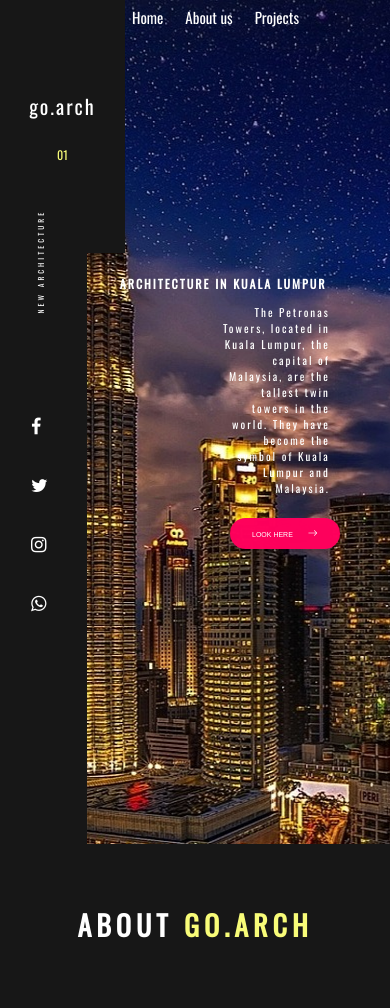
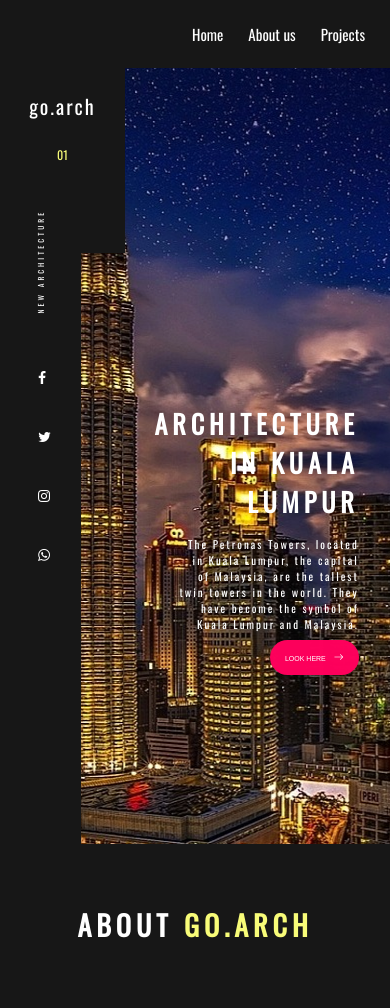
Before and after one commit to DahbOne1/Architect.go, a plain HTML site: page index.html in a window 390 px wide. Shown: the top 1008 px of the page. Drawn offline with nearby package versions, Linux system fonts and the light colour scheme.

Commit message:
second version

```diff
--- a/css/index.css
+++ b/css/index.css
@@ -13,15 +13,19 @@ body{
 header{
     margin-top: 0;
     width: 100%;
-    background-color: transparent;
     position: fixed;
     z-index: 100;
+    height: 8vh;
+    background-color: #171717;
+    display: flex;
+    align-items: center;
+    justify-content: flex-end;
 }
 
 header ul{
     display: flex;
     gap: 45px;
-    margin-left: 50%;
+    margin-right: 50px;
 }
 
 header ul li a{
@@ -30,14 +34,9 @@ header ul li a{
 }
 
 
-header ul li:hover{
-    background-color: #1717175c;
-    border-radius: 2px;
-    cursor: pointer;
-}
-
 header ul li a:hover{
     color: #F8FC78;
+    cursor: pointer;
 }
 
 /*Estilos generales de las listas*/
@@ -51,7 +50,6 @@ a{
     text-decoration: none;
     color: #ffffff;
 }
-
 
 /*Estilo del aside*/
 aside{
@@ -85,14 +83,13 @@ aside{
 }
 
 #icons_social{
-    width: 50%;
+    width: 65%;
     height: 70%;
     display: flex;
     flex-direction: column;
     color: #ffffff;
     background-color: #171717;
 }
-
 
 #icons_social span{
     font-size: 10px;
@@ -124,36 +121,37 @@ aside{
     background-position: 35% 35%;
 }
 
-#home h1, #home p, #home button{
-    display: inline-block;
+#home article{
+    width: 70%;
+    height: 70%;
+    display: flex;
+    flex-direction: column;
+    align-items: flex-end;
+    justify-content: flex-end;
 }
 
 #home h1{
-    margin-top: 15%;
-    margin-left: 6%;
     font-size: 40px;
-    letter-spacing: 12px;
+    letter-spacing: 10px;
+    text-align: right;
 }
 
 #home p{
     width: 390px;
-    margin-top: 10px;
-    margin-left: 33.5%;
     font-size: 15px;
     text-align: right;
     letter-spacing: 2px;
+    margin-top: 15px;
 }
 
 #home button{
-    display: block;
-    margin-top: 20px;
-    margin-left: 63%;
     background-color: rgba(255, 0, 93, 0.989);
     color: #ffffff;
     font-size: 12px;
     padding: 15px 35px;
     border: none;
     border-radius: 45px;
+    margin-top: 8px;
 }
 
 #home button:hover{
@@ -278,7 +276,6 @@ h5{
 }
 
 #projects article div:hover{
-    cursor: pointer;
     filter: opacity(.9);
 }
 
@@ -369,7 +366,8 @@ footer span a{
     }
 
     #icons_social ul{
-        margin-left: 4px;
+        margin-left: 6px;
+        margin-top: 100px;
     }
 
     #icons_social ul li a{
@@ -382,27 +380,22 @@ footer span a{
     }
 
     #home h1{
-        margin-top: 280px;
         font-size: 25px;
         letter-spacing: 5px;
     }
 
     #home p{
         font-size: 12px;
-        margin-top: 10px;
-        margin-left: 105px;
     }
 
     #home button{
-        margin-top: 20px;
-        margin-left: 514px;
         font-size: 12px;
-        padding: 12px 28px;
+        padding: 12px 15px;
     }
 
     button i{
         font-size: 15px;
-        margin-left: 35px;
+        margin-left: 8px;
     }
 
     /*Estilos de la seccion about us*/
@@ -428,6 +421,11 @@ footer span a{
         height: 250px;
     }
 
+    /*Estilos de la seccion de galeria*/
+    #projects article div{
+        height: 450px;
+    }
+
     /*Estilos del footer*/
     footer span{
         font-size: 9px;
@@ -437,10 +435,10 @@ footer span a{
 
 /*Medidas par celular*/
 
-@media screen and (max-width: 480px){
+@media screen and (max-width: 426px){
+
     header ul{
-        margin-left: 170px;
-        gap: 5px;
+        margin-right: 10px;
     }
 
     header ul li a{
@@ -450,20 +448,7 @@ footer span a{
 
     /*Estilo del aside*/
     aside{
-        width: 30%;
-    }
-
-    #go span{
-        font-size: 20px;
-        letter-spacing: 2px;
-    }
-
-    #go p{
-        font-size: 12px;
-    }
-
-    #icons_social{
-        width: 70%;
+        width: 32%;
     }
 
     #icons_social span{
@@ -481,38 +466,35 @@ footer span a{
         font-size: 7px;
     }
 
+
     /*Estilos del home*/
     #home{
-        background-position: 40% 0%;
+        background-position: 39% 0%;
+    }
+
+    #home article{
+        width: 60%;
+        height: 80%;
     }
 
     #home h1{
-        margin-top: 275px;
-        margin-left: 0px;
-        font-size: 16px;
-        letter-spacing: 2px;
+        font-size: 26px;
     }
 
     #home p{
-        width: 160px;
-        font-size: 12px;
-        margin-left: 95px;
+        width: 180px;
+        font-size: 11px;
     }
 
     #home button{
-        margin-top: 20px;
-        margin-left: 280px;
-        font-size: 8px;
-        padding: 10px 22px;
+        font-size: 7px;
     }
 
     button i{
-        font-size: 15px;
-        margin-left: 15px;
+        font-size: 10px;
     }
 
     /*Estilos de la seccion about us*/
-
     #about_us article{
         gap: 55px;
         flex-direction: column;
@@ -520,7 +502,7 @@ footer span a{
 
     #aboutAbs{
         top: 2%;
-        left: 1%;
+        left: 3%;
     }
 
     article div{
@@ -535,11 +517,12 @@ footer span a{
     #projects article{
         flex-direction: column;
         align-items: center;
+        gap: 12px;
     }
 
     #projects article div{
-        width: 95%;
-        height: 600px;
+        width: 72%;
+        height: 420px;
     }
 
     /*Estilos del footer*/
@@ -549,68 +532,20 @@ footer span a{
         text-align: center;
     }
 
+
 }
 
-
-/*Medidas par celular*/
-
-@media only screen and (min-width: 340px) and (max-width: 425px){
-    header ul{
-        margin-left: 30%;
-        gap: 2px;
-    }
-
-    /*Estilo del aside*/
-    aside{
-        width: 32%;
-    }
-
-    #icons_social ul{
-        margin-left:-9px;
-    }
-
-    #icons_social ul li a{
-        font-size: 9px;
-    }
-
-    /*Estilos del home*/
-    #home{
-        background-position: 39% 0%;
+@media screen and (max-width: 320px){
+    #home article{
+        width: 62%;
+        height: 85%;
     }
 
     #home h1{
-        margin-top: 275px;
-        margin-left: -5px;
-        font-size: 12px;
+        font-size: 24px;
     }
 
-    #home p{
-        width: 110px;
-        font-size: 11px;
+    #projects article div{
+        width: 80%;
     }
-
-    #home button{
-        margin-left: 230px;
-        font-size: 7px;
-    }
-
-    button i{
-        font-size: 10px;
-    }
-
-    /*Estilos de la seccion about us*/
-
-    article div{
-        width: 220px;
-    }
-
-    article img{
-        width: 240px;
-    }
-
-    footer span{
-        font-size: 8px;
-    }
-
-
 }
--- a/index.html
+++ b/index.html
@@ -20,6 +20,7 @@
             <li><a href="#projects">Projects</a></li>
         </ul>
     </header>
+    <main>
         <aside>
             <div id="go">
                 <span>go.arch</span>
@@ -36,11 +37,13 @@
             </div>
         </aside>
         <section id="home">
+            <article>
                 <h1>ARCHITECTURE IN KUALA LUMPUR</h1>
                 <p>The Petronas Towers, located in Kuala Lumpur, the capital of Malaysia, are the tallest twin towers in the world.
                     They have become the symbol of Kuala Lumpur and Malaysia.
                 </p>
                 <button type="button">LOOK HERE<i class="bi bi-arrow-right"></i></button>
+            </article>
         </section>
         <section class="section" id="about_us">
             <h3>ABOUT <span>GO.ARCH</span></h3>
@@ -71,6 +74,7 @@
                 <div><h7>MODERN HOTEL IN AMSTERDAM</h7><span>ARCHITECTURE</span></div>
             </article>
         </section>
+    </main>
     <footer>
         <span>
             Design inspired by <a href="https://www.pinterest.com.mx/pin/22518066878582328/">Web inspiration</a> |
```
Lines whose indentation alone changed are shown as unchanged.
